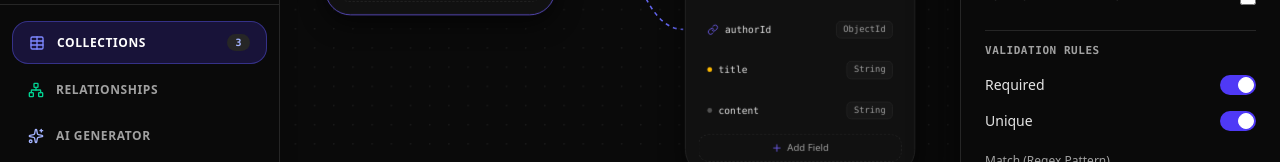
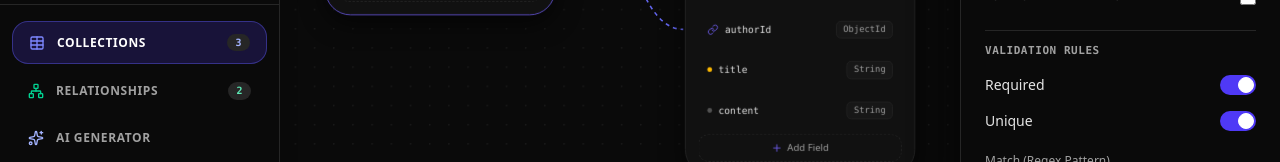
Before and after one commit to SazzzNiziyan/SchemaFlow, a React (Vite) app: page / in a window 1280 px wide. Shown: the part 364-526 px from the top of the page. Built offline with nearby package versions, Linux system fonts and the light colour scheme.

Commit message:
add collection count

```diff
--- a/server.ts
+++ b/server.ts
@@ -9,7 +9,7 @@ dotenv.config();
 
 async function startServer() {
   const app = express();
- const PORT = process.env.PORT || 3000;
+  const PORT = 3000;
 
   app.use(express.json());
 
--- a/src/App.tsx
+++ b/src/App.tsx
@@ -536,6 +536,7 @@ function SchemaForgeApp() {
           onImportMongoDB={() => setIsImportMongoDBOpen(true)}
           onOpenDocs={() => setIsDocsOpen(true)}
           collectionsCount={collections.length}
+          relationshipsCount={collections.reduce((acc, col) => acc + col.fields.filter(f => f.isForeignKey).length, 0)}
         />
 
         <Canvas
--- a/src/components/SideNav.tsx
+++ b/src/components/SideNav.tsx
@@ -11,6 +11,7 @@ interface SideNavProps {
   onImportMongoDB: () => void;
   onOpenDocs: () => void;
   collectionsCount: number;
+  relationshipsCount: number;
 }
 
 export const SideNav: React.FC<SideNavProps> = ({
@@ -22,6 +23,7 @@ export const SideNav: React.FC<SideNavProps> = ({
   onImportMongoDB,
   onOpenDocs,
   collectionsCount,
+  relationshipsCount,
 }) => {
   return (
     <nav className="fixed left-0 top-16 h-[calc(100vh-64px)] w-[280px] flex flex-col z-40 bg-[#0a0a0a] border-r border-neutral-800 shadow-xl">
@@ -91,14 +93,19 @@ export const SideNav: React.FC<SideNavProps> = ({
           <li>
             <button
               onClick={() => setActiveTab('relationships')}
-              className={`w-full flex items-center gap-3 px-4 py-3 rounded-2xl font-semibold text-xs tracking-wider uppercase transition-all ${
+              className={`w-full flex items-center justify-between px-4 py-3 rounded-2xl font-semibold text-xs tracking-wider uppercase transition-all ${
                 activeTab === 'relationships'
                   ? 'text-white bg-indigo-600/20 border border-indigo-500/40'
                   : 'text-neutral-400 hover:text-white hover:bg-[#000000]'
               }`}
             >
-              <Network className="w-4 h-4 text-emerald-400" />
-              <span>Relationships</span>
+              <div className="flex items-center gap-3">
+                <Network className="w-4 h-4 text-emerald-400" />
+                <span>Relationships</span>
+              </div>
+              <span className="bg-neutral-800 text-emerald-300 font-mono text-[10px] px-2 py-0.5 rounded-full font-bold">
+                {relationshipsCount}
+              </span>
             </button>
           </li>
 
```
Also changed, not shown: 1 other file (tests, documents, lock files or other folders).
